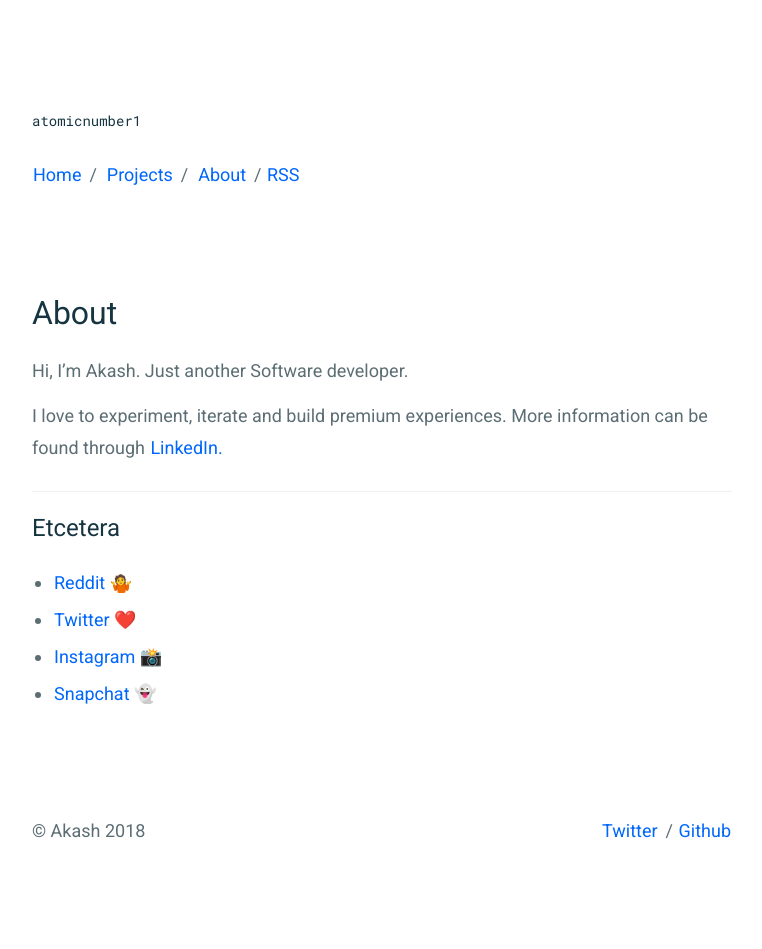
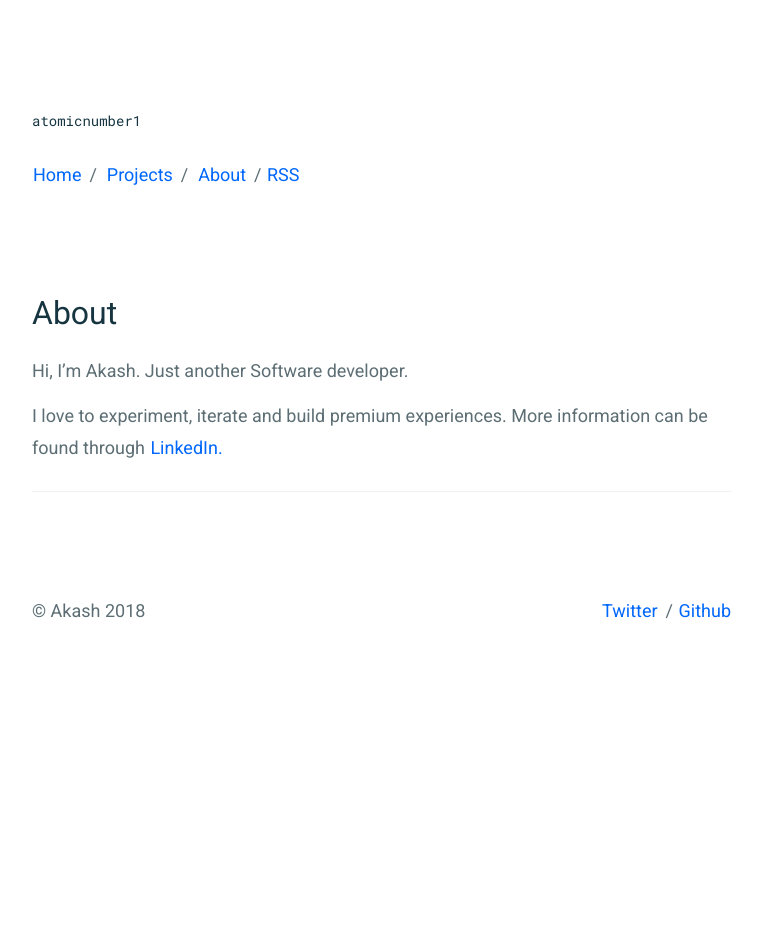
Before and after one commit to atomicnumber1/atomicnumber1.github.io, a Jekyll site: the page built from _pages/about.md, in a window 1280 px wide. Shown: the whole page, without its empty margins (258-1020 px from the left). Built offline with Jekyll 4.4.1, drawn with Linux system fonts in a browser that asks for light colours; after the commit the page ends 900 px from its top, so only the background shows below that.

Commit message:
Update about.md

```diff
--- a/_pages/about.md
+++ b/_pages/about.md
@@ -8,9 +8,3 @@ Hi, I'm Akash. Just another Software developer.
 I love to experiment, iterate and build premium experiences. More information can be found through <a href="https://www.linkedin.com/in/atomicnumber1/" data-network="LinkedIn" data-proofer-ignore>LinkedIn.</a>
 
 ----
-
-## Etcetera
-- [Reddit 🤷](https://www.reddit.com/user/its-atomicnumber1/)
-- [Twitter ❤️](https://www.twitter.com/atomicnumber39/)
-- [Instagram 📸](https://www.instagram.com/atomicnumber39/)
-- [Snapchat 👻](/assets/snapcode.svg)
```
